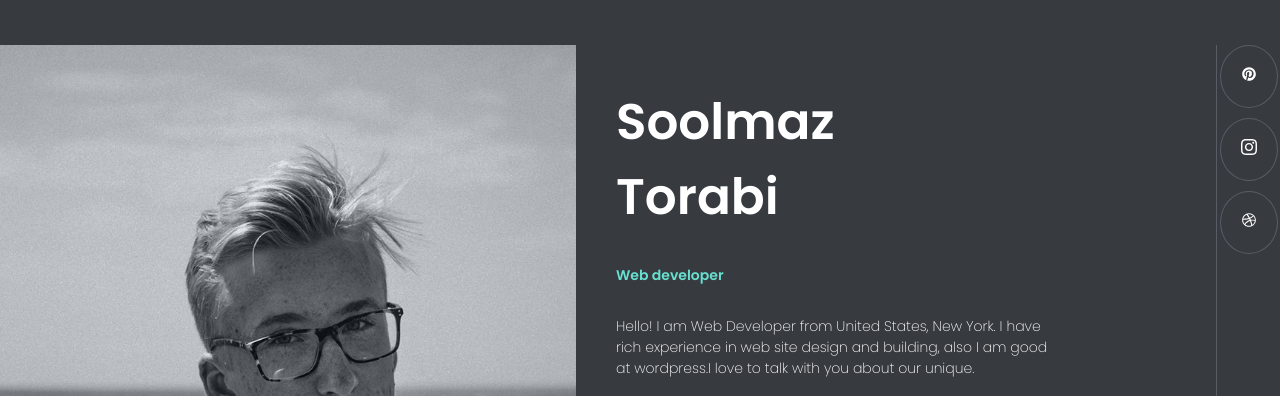
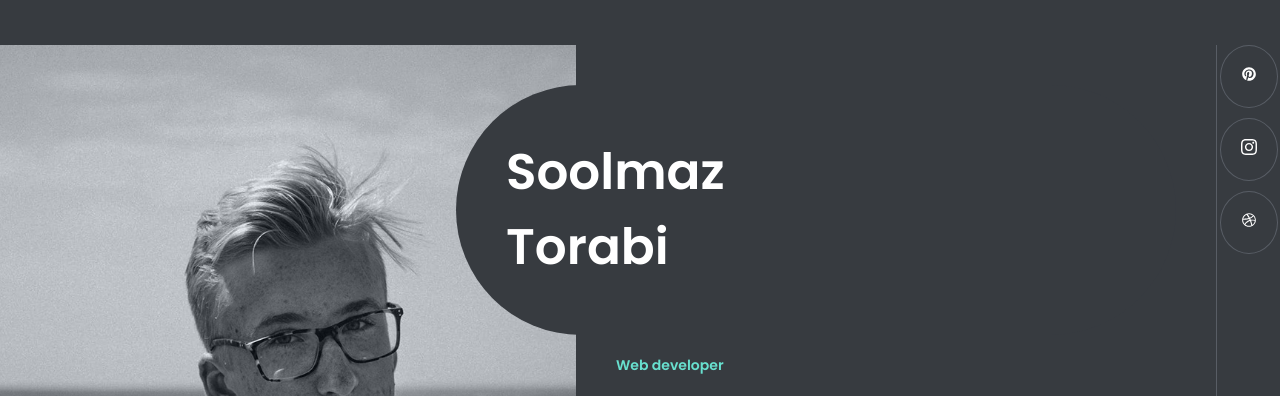
Before and after one commit to SoolmazTorabi/SoolmazTorabi.Github.Io, a website: page index.html in a window 1280 px wide. Shown: the part 329-725 px from the top of the page. Drawn offline with Linux system fonts and the light colour scheme.

Commit message:
feat(Core/Pages):Home - showcase

```diff
--- a/Sass/base/_base.scss
+++ b/Sass/base/_base.scss
@@ -17,9 +17,6 @@ body
 {
     box-sizing: border-box;
     font-family: 'poppins', sans-serif;
-<<<<<<< Updated upstream
-    position: relative;
-=======
     background-color: var(--color-bg);
 }
 
@@ -29,5 +26,4 @@ body
     width: 100%;
 
     display: flex;
->>>>>>> Stashed changes
 }
--- a/Sass/layout/_header.scss
+++ b/Sass/layout/_header.scss
@@ -15,10 +15,7 @@
         padding: .6rem;
 
         display: flex;
-<<<<<<< Updated upstream
         justify-content: center;
-=======
->>>>>>> Stashed changes
         align-items: center;
 
         &-logo
--- a/Sass/pages/_home.scss
+++ b/Sass/pages/_home.scss
@@ -18,13 +18,22 @@ main
     &__content
     {
         margin: 4rem;
-
+        position: relative;
         &-heading
         {
-            font-size: 5rem;
-            font-weight: 600;
-            color: var(--color-white);
-            margin-bottom: 3rem;
+            background-color: var(--color-bg);
+            margin-left: -16rem;
+            z-index: 2;
+            padding: 5rem;
+            border-radius: 16rem;
+            margin-bottom: 2rem;
+
+            &__h1
+            {
+                font-size: 5rem;
+                font-weight: 600;
+                color: var(--color-white);
+            }
         }
 
         &-description
--- a/index.html
+++ b/index.html
@@ -67,9 +67,11 @@
         <main>
             <section class="showcase">
                 <div class="showcase__content">
-                    <h1 class="showcase__content-heading">
+                   <div class="showcase__content-heading">
+                    <h1 class="showcase__content-heading__h1">
                         Soolmaz <br> Torabi
                     </h1>
+                   </div>
                     <div class="showcase__content-description">
                         <h4 class="showcase__content-description__h4">Web developer</h4>
                         <p class="showcase__content-description__para">
```
Also changed, not shown: css/style.css, 1 other file.
